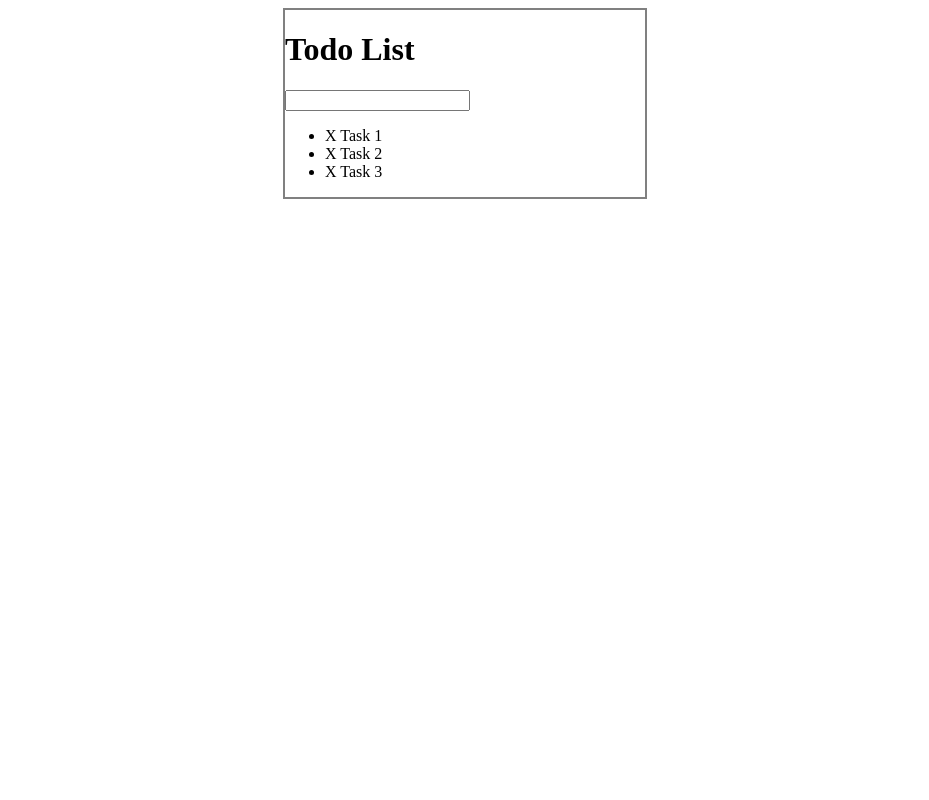
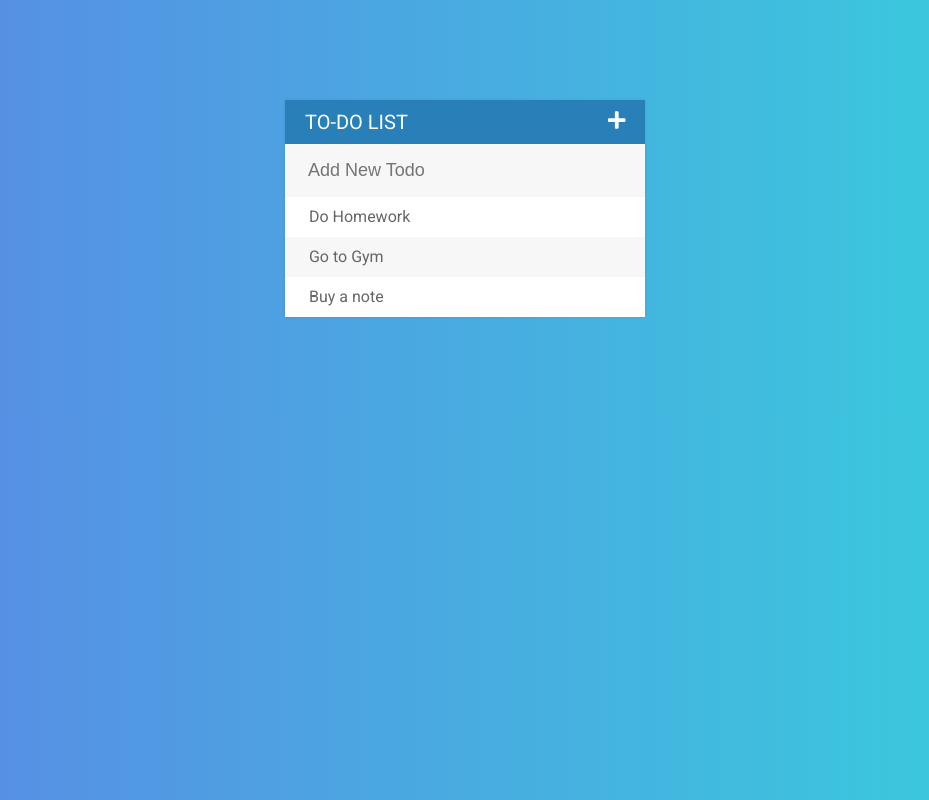
Before and after one commit to yunhyeeun/TodoList, a plain HTML site: page index.html in a window 1280 px wide. Shown: the whole page, without its empty margins (175-1104 px from the left). Drawn offline with Linux system fonts and the light colour scheme.

Commit message:
Feat: Add Styling

```diff
--- a/assets/css/styles.css
+++ b/assets/css/styles.css
@@ -1,10 +1,88 @@
+body {
+	background: #36D1DC;  /* fallback for old browsers */
+	background: -webkit-linear-gradient(to right, #5B86E5, #36D1DC);  /* Chrome 10-25, Safari 5.1-6 */
+	background: linear-gradient(to right, #5B86E5, #36D1DC); /* W3C, IE 10+/ Edge, Firefox 16+, Chrome 26+, Opera 12+, Safari 7+ */
+	font-family: Roboto;
+}
+
+h1 {
+	background: #2980b9;
+	color: white;
+	margin: 0;
+	padding: 10px 20px;
+	text-transform: uppercase;
+	font-size: 20px;
+	font-weight: normal;
+}
+
+ul {
+	list-style: none;
+	margin: 0;
+	padding: 0;
+
+}
+
+li {
+	background: #fff;
+	height: 40px;
+	line-height: 40px;
+	color: #666;
+}
+
+span {
+	background: #e74c3c;
+	height: 40px;
+	margin-right: 20px;
+	text-align: center;
+	color: white;
+	width: 0;
+	display: inline-block;
+	opacity: 0;
+	transition: 0.2s linear;
+
+}
+
+input {
+	font-size: 18px;
+	background-color: #f7f7f7;
+	width: 100%;
+	padding: 13px 13px 13px 20px;
+	box-sizing: border-box;
+	color: #2980b9;
+	border: 3px solid rgba(0,0,0,0);
+}
+
 #container {
 	width: 360px;
-	margin: 0 auto;
-	border: 2px solid gray;
+	margin: 100px auto;
+	background: #f7f7f7;
+	box-shadow: 0 0 3px rgba(0, 0, 0, 0.1);
 }
 
 .completed {
 	color: gray;
 	text-decoration: line-through;
 }
+
+.fa-plus {
+	float: right;
+}
+
+li:nth-child(2n) {
+	background: #f7f7f7;
+}
+
+
+
+li:hover span {
+	width: 40px;
+	opacity: 1.0;
+}
+
+
+
+input:focus {
+	background: #fff;
+	border: 3px solid #2980b9;
+	outline: none
+}
--- a/assets/js/todos.js
+++ b/assets/js/todos.js
@@ -17,6 +17,10 @@ $("input[type='text']").keypress(function(event) {
 		var todoText = $(this).val();
 		$(this).val("");
 		//create a new li and add to ul
-		$("ul").append("<li><span>X</span> " + todoText + "</li>")
+		$("ul").append("<li><span><i class='fa fa-trash'></i></span> " + todoText + "</li>")
 	}
 })
+
+$(".fa-plus").click(function() {
+	$("input[type='text']").fadeToggle();
+});
--- a/index.html
+++ b/index.html
@@ -3,18 +3,20 @@
 <head>
 	<title>Todo List</title>
 	<link rel="stylesheet" type="text/css" href="assets/css/styles.css">
+	<link href="https://fonts.googleapis.com/css?family=Roboto&display=swap" rel="stylesheet">
+	<script defer src="https://use.fontawesome.com/releases/v5.0.6/js/all.js"></script>
 	<script type="text/javascript" src="assets/js/lib/jquery-3.4.1.min.js"></script>
 </head>
 <body>
 
 <div id="container">
-	<h1>Todo List</h1>
-	<input type="text">
+	<h1>To-do List <i class="fa fa-plus"></i></h1>
+	<input type="text" placeholder="Add New Todo">
 
 	<ul>
-		<li><span>X</span> Task 1</li>
-		<li><span>X</span> Task 2</li>
-		<li><span>X</span> Task 3</li>
+		<li><span><i class="fa fa-trash"></i></span> Do Homework</li>
+		<li><span><i class="fa fa-trash"></i></span> Go to Gym</li>
+		<li><span><i class="fa fa-trash"></i></span> Buy a note</li>
 	</ul>
 </div>
 
```
